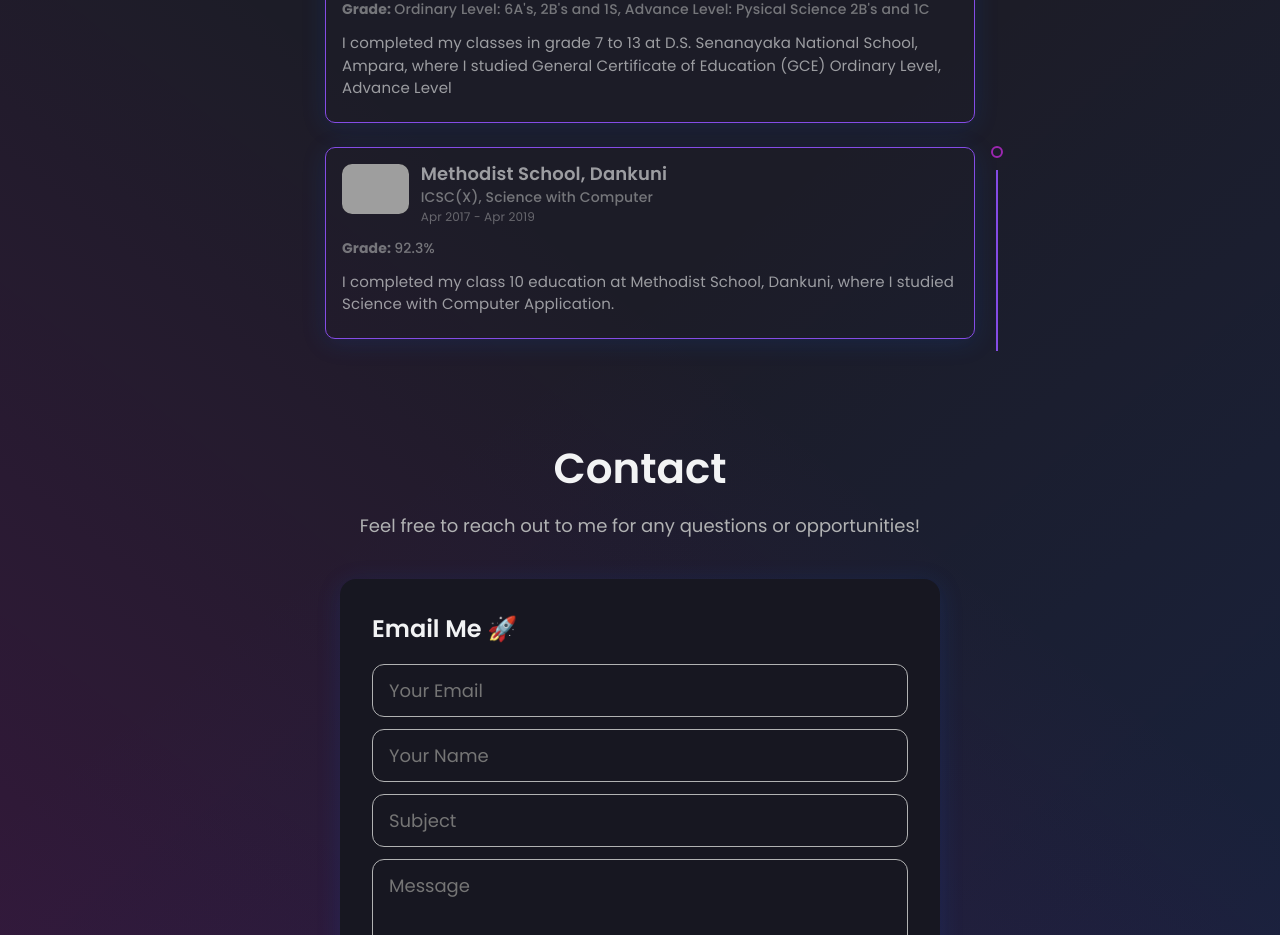
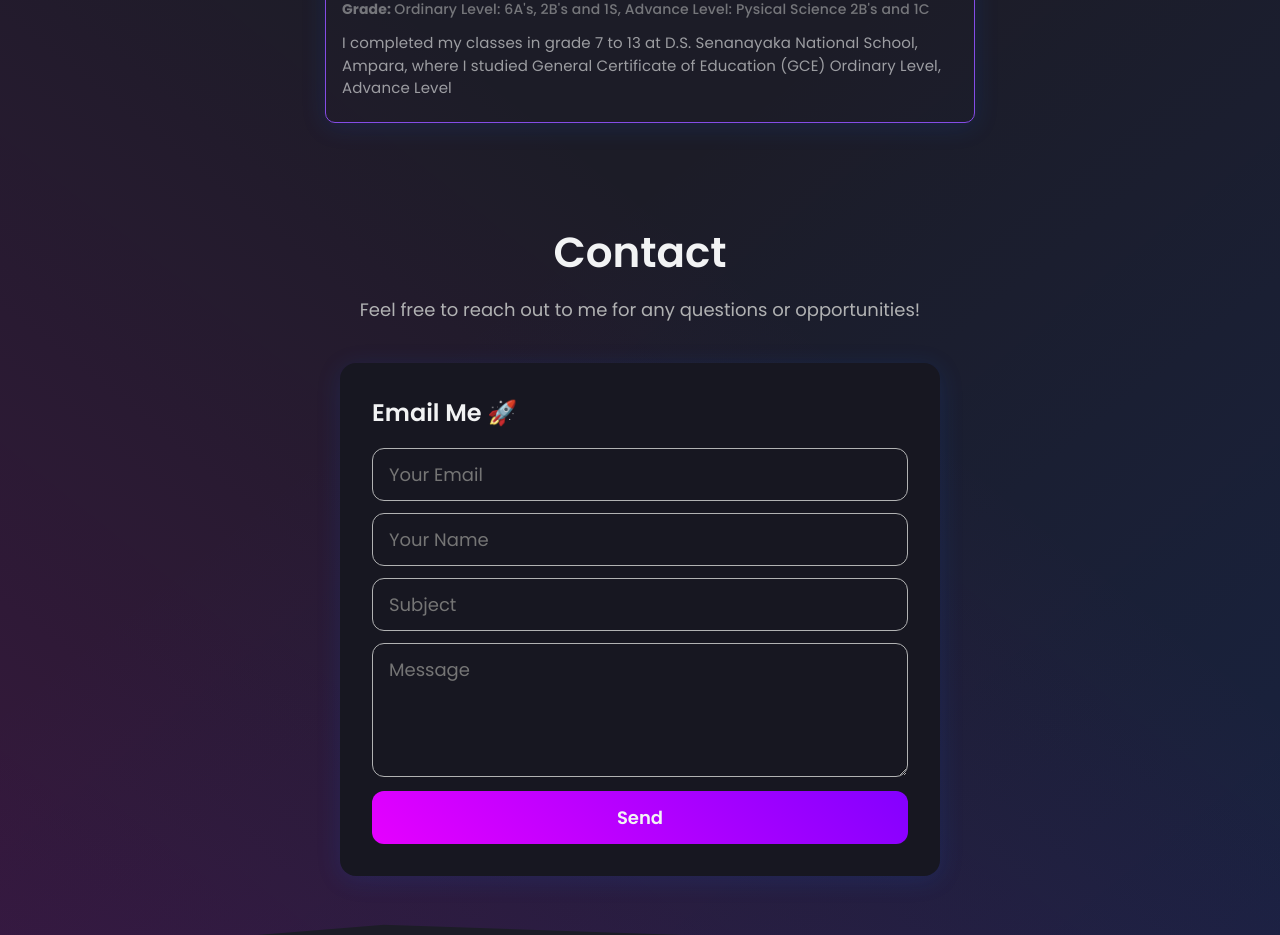
Before and after one commit to demshano/Portfolio-website, a React (Create React App) app: page / in a window 1280 px wide. Shown: the part 5220-6155 px from the top of the page. Built offline with nearby package versions, Linux system fonts and the light colour scheme; grey boxes are pictures that could not be loaded.

Commit message:
developing portfolio site

```diff
--- a/src/data/constants.js
+++ b/src/data/constants.js
@@ -267,15 +267,15 @@ export const education = [
     desc: "I completed my classes in grade 7 to 13 at D.S. Senanayaka National School, Ampara, where I studied General Certificate of Education (GCE) Ordinary Level, Advance Level",
     degree: "General Certificate of Education (GCE) Ordinary Level, Advance Level",
   },
-  {
-    id: 2,
-    img: "https://firebasestorage.googleapis.com/v0/b/flexi-coding.appspot.com/o/methodist.png?alt=media&token=018a1b18-e2dd-4f34-8855-cff1b6b69fd3",
-    school: "Methodist School, Dankuni",
-    date: "Apr 2017 - Apr 2019",
-    grade: "92.3%",
-    desc: "I completed my class 10 education at Methodist School, Dankuni, where I studied Science with Computer Application.",
-    degree: "ICSC(X), Science with Computer",
-  },
+  // {
+  //   id: 2,
+  //   img: "https://firebasestorage.googleapis.com/v0/b/flexi-coding.appspot.com/o/methodist.png?alt=media&token=018a1b18-e2dd-4f34-8855-cff1b6b69fd3",
+  //   school: "Methodist School, Dankuni",
+  //   date: "Apr 2017 - Apr 2019",
+  //   grade: "92.3%",
+  //   desc: "I completed my class 10 education at Methodist School, Dankuni, where I studied Science with Computer Application.",
+  //   degree: "ICSC(X), Science with Computer",
+  // },
 ];
 
 export const projects = [
```
